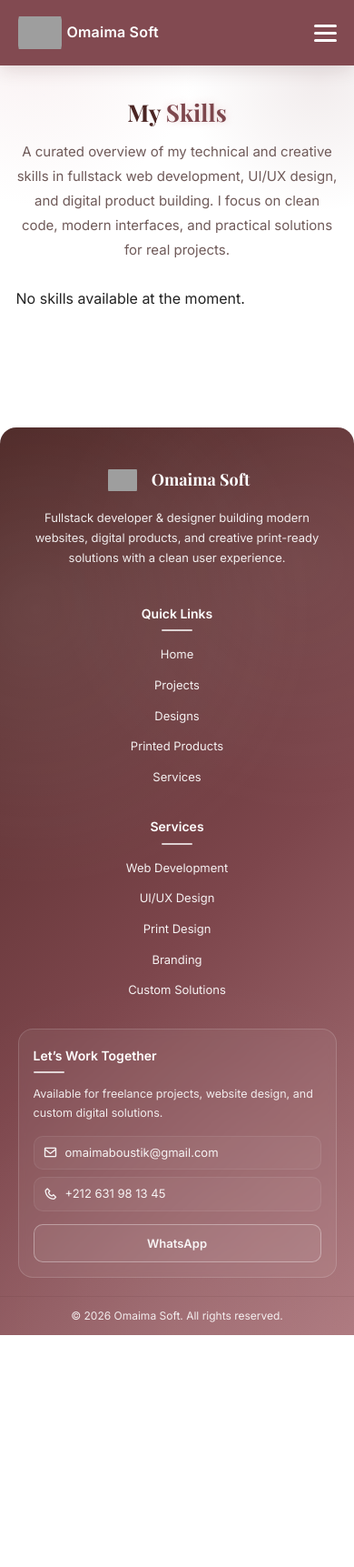
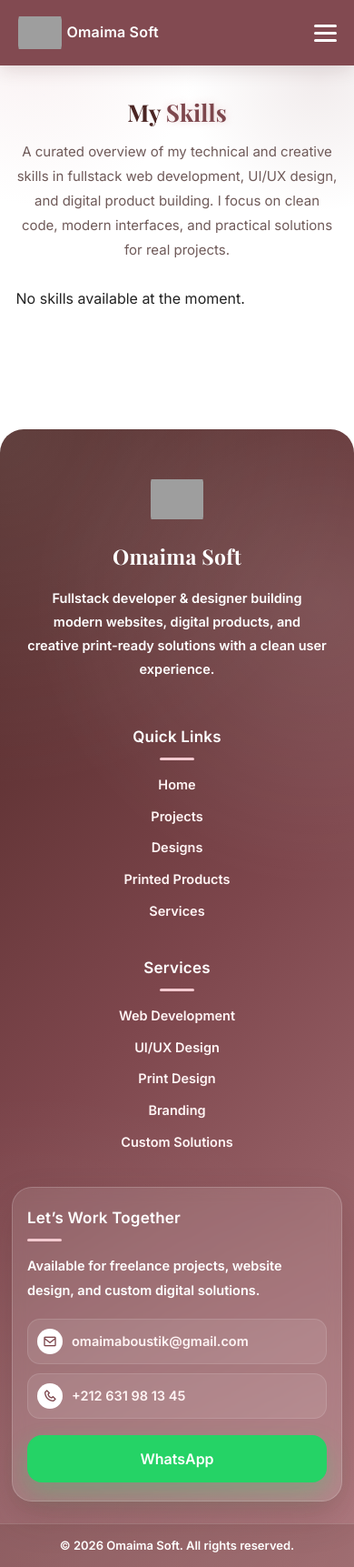
Before and after one commit to omaimasoft/my-portfolio, a Django app: page /skills/ in a window 390 px wide. Shown: the whole page at 91% size. Before the commit the page ends 1468 px from the top, so only its background shows below. Run offline with Django 5.2, Linux system fonts and the light colour scheme; data that the repository does not hold is empty; grey boxes are pictures that could not be loaded.

Commit message:
Update project

```diff
--- a/projects/static/css/style.css
+++ b/projects/static/css/style.css
@@ -186,405 +186,596 @@ body{
   }
 }
 
-/* ===============================
-   FOOTER PREMIUM
-================================ */
-.footer-premium{
+
+/* ======================================================
+   FOOTER - OMAIMA SOFT CLEAN STYLE
+   فوتر احترافي، خفيف، ومتجاوب مع الهاتف
+   ====================================================== */
+
+.footer-premium {
   position: relative;
   margin-top: 80px;
-  background: linear-gradient(135deg, var(--brand-900) 0%, var(--brand-700) 55%, var(--brand-300) 140%);
+  overflow: hidden;
   color: #fff;
-  overflow: hidden;
+  background:
+    radial-gradient(circle at top left, rgba(255, 255, 255, 0.12), transparent 30%),
+    linear-gradient(135deg, #4b2523 0%, #7d464c 48%, #d6a3a9 140%);
 }
 
-.footer-overlay{
+/* طبقة زخرفية خفيفة */
+.footer-overlay {
   position: absolute;
   inset: 0;
+  pointer-events: none;
   background:
-    radial-gradient(circle at 10% 20%, rgba(255,255,255,.10), transparent 35%),
-    radial-gradient(circle at 85% 15%, rgba(255,255,255,.08), transparent 30%),
-    radial-gradient(circle at 50% 100%, rgba(255,255,255,.06), transparent 40%);
-  pointer-events: none;
+    radial-gradient(circle at 90% 15%, rgba(255,255,255,0.12), transparent 28%),
+    radial-gradient(circle at 10% 90%, rgba(255,255,255,0.08), transparent 34%);
 }
 
-.footer-inner{
+/* الشبكة الرئيسية */
+.footer-inner {
   position: relative;
   z-index: 1;
-  max-width: 1250px;
+  width: min(1200px, 100% - 40px);
   margin: 0 auto;
-  padding: 70px 8% 35px;
+  padding: 64px 0 36px;
+
   display: grid;
-  grid-template-columns: 1.4fr 1fr 1fr 1.15fr;
-  gap: 35px;
+  grid-template-columns: 1.4fr 0.85fr 0.9fr 1.25fr;
+  gap: 34px;
   align-items: start;
 }
 
-/* Footer brand */
-.footer-logo{
+/* ======================================================
+   BRAND / LOGO
+   ====================================================== */
+
+.footer-brand {
+  max-width: 360px;
+}
+
+.footer-logo {
   display: flex;
   align-items: center;
-  gap: 12px;
-  margin-bottom: 14px;
+  gap: 14px;
+  margin-bottom: 16px;
 }
 
-.footer-logo img{
-  width: 80px;
-  height: 80px;
+.footer-logo img {
+  width: 100px;
+  height: 100px;
   object-fit: contain;
-  border-radius: 10px;
-  padding: 4px;
+  border-radius: 16px;
+  padding: 6px;
 }
 
-.footer-logo h3{
+.footer-logo h3 {
   margin: 0;
-  font-size: 20px;
-  font-weight: 700;
+  color: #ffffff;
+  font-size: 22px;
+  font-weight: 800;
+  letter-spacing: 0.2px;
 }
 
-.footer-desc{
-  margin: 0 0 18px;
-  max-width: 330px;
-  color: rgba(255,255,255,.9);
+.footer-desc {
+  margin: 0 0 22px;
+  color: rgba(255,255,255,0.86);
+  font-size: 14px;
   line-height: 1.8;
-  font-size: 14px;
 }
 
-.footer-social{
+/* ======================================================
+   SOCIAL ICONS
+   ====================================================== */
+
+.footer-social {
   display: flex;
   flex-wrap: wrap;
   gap: 10px;
 }
 
-.footer-social a{
-  width: 38px;
-  height: 38px;
-  border-radius: 50%;
-  border: 1px solid rgba(255,255,255,.25);
+.footer-social a {
+  width: 42px;
+  height: 42px;
   display: inline-flex;
   align-items: center;
   justify-content: center;
-  color: #fff;
+
+  border-radius: 50%;
+  color: #ffffff;
   text-decoration: none;
-  background: rgba(255,255,255,.06);
-  transition: all .25s ease;
+  font-size: 19px;
+
+  background: rgba(255, 255, 255, 0.1);
+  border: 1px solid rgba(255,255,255,0.20);
+  transition: 0.25s ease;
 }
 
-.footer-social a:hover{
-  transform: translateY(-2px);
-  background: rgba(255,255,255,.16);
-  border-color: rgba(255,255,255,.45);
+.footer-social a:hover {
+  transform: translateY(-4px);
+  background: #ffffff;
+  color: #7d464c;
+  box-shadow: 0 10px 24px rgba(0,0,0,0.16);
 }
 
-/* Footer columns */
-.footer-col h4{
-  margin: 2px 0 14px;
-  font-size: 15px;
-  font-weight: 700;
-  color: #fff;
+/* ======================================================
+   FOOTER COLUMNS
+   ====================================================== */
+
+.footer-col h4 {
   position: relative;
-  padding-bottom: 8px;
+  margin: 0 0 18px;
+  padding-bottom: 12px;
+  color: #ffffff;
+  font-size: 16px;
+  font-weight: 800;
 }
 
-.footer-col h4::after{
+.footer-col h4::after {
   content: "";
   position: absolute;
   left: 0;
   bottom: 0;
-  width: 34px;
-  height: 2px;
-  border-radius: 10px;
-  background: rgba(255,255,255,.75);
+
+  width: 38px;
+  height: 3px;
+  border-radius: 20px;
+  background: #f3c9cf;
 }
 
-.footer-col ul{
+.footer-col ul {
   list-style: none;
   margin: 0;
   padding: 0;
 }
 
-.footer-col li{
-  margin-bottom: 9px;
+.footer-col li {
+  margin-bottom: 11px;
 }
 
-.footer-col a{
-  color: rgba(255,255,255,.92);
+.footer-col a {
+  color: rgba(255,255,255,0.82);
   text-decoration: none;
   font-size: 14px;
-  transition: all .22s ease;
+  line-height: 1.5;
+  transition: 0.22s ease;
 }
 
-.footer-col a:hover{
-  color: #fff;
-  padding-left: 4px;
+.footer-col a:hover {
+  color: #ffffff;
+  padding-left: 6px;
 }
 
-/* ===============================
-   CONTACT CARD (Professional)
-================================ */
-.footer-contact-card{
-  background: rgba(255,255,255,.06);
-  border: 1px solid rgba(255,255,255,.15);
-  border-radius: 16px;
-  padding: 16px;
-  backdrop-filter: blur(4px);
+/* ======================================================
+   CONTACT CARD
+   ====================================================== */
+
+.footer-contact-card {
+  padding: 22px;
+  border-radius: 24px;
+
+  background: rgba(255,255,255,0.11);
+  border: 1px solid rgba(255,255,255,0.18);
+  box-shadow: 0 18px 40px rgba(75, 37, 35, 0.20);
+  backdrop-filter: blur(8px);
 }
 
-.footer-contact-card h4{
+.footer-contact-card h4 {
   margin-top: 0;
 }
 
-.footer-contact-text{
-  margin: 0 0 14px;
-  font-size: 13px;
-  line-height: 1.7;
-  color: rgba(255,255,255,.88);
+.footer-contact-text {
+  margin: 0 0 18px;
+  color: rgba(255,255,255,0.84);
+  font-size: 13.5px;
+  line-height: 1.75;
 }
 
-.footer-contact-list{
+.footer-contact-list {
   display: flex;
   flex-direction: column;
-  gap: 8px;
-  margin-bottom: 14px;
+  gap: 10px;
+  margin-bottom: 18px;
 }
 
-.contact-item{
+.contact-item {
   display: flex;
   align-items: center;
-  gap: 8px;
+  gap: 10px;
+
+  padding: 11px 12px;
+  border-radius: 14px;
+
+  color: #ffffff;
   text-decoration: none;
-  color: rgba(255,255,255,.95);
   font-size: 13px;
-  line-height: 1.5;
-  padding: 8px 10px;
-  border-radius: 10px;
-  background: rgba(255,255,255,.04);
-  border: 1px solid rgba(255,255,255,.08);
-  transition: all .2s ease;
+
+  background: rgba(255,255,255,0.09);
+  border: 1px solid rgba(255,255,255,0.12);
+  transition: 0.25s ease;
 }
 
-.contact-item i{
-  font-size: 16px;
+.contact-item i {
+  width: 28px;
+  height: 28px;
   flex-shrink: 0;
-}
 
-a.contact-item:hover{
-  background: rgba(255,255,255,.1);
-  border-color: rgba(255,255,255,.18);
-  transform: translateY(-1px);
-}
-
-.footer-contact-actions{
-  display: flex;
-  gap: 8px;
-  flex-wrap: wrap;
-}
-
-/* Primary CTA */
-.footer-cta{
   display: inline-flex;
   align-items: center;
   justify-content: center;
-  margin-top: 0;
-  padding: 10px 16px;
-  border-radius: 10px;
-  text-decoration: none;
-  color: var(--brand-900);
-  background: #fff;
-  font-weight: 700;
-  font-size: 13px;
-  transition: all .25s ease;
-  flex: 1;
-  min-width: 130px;
-  text-align: center;
+
+  border-radius: 50%;
+  color: #7d464c;
+  background: #ffffff;
+  font-size: 16px;
 }
 
-.footer-cta:hover{
-  transform: translateY(-2px);
-  box-shadow: 0 10px 20px rgba(0,0,0,.15);
+.contact-item span {
+  word-break: break-word;
 }
 
-/* Secondary CTA */
-.footer-cta-outline{
-  flex: 1;
-  min-width: 110px;
+.contact-item:hover {
+  transform: translateY(-2px);
+  background: rgba(255,255,255,0.16);
+  padding-left: 12px;
+}
+
+/* ======================================================
+   WHATSAPP BUTTON
+   ====================================================== */
+
+.footer-contact-actions {
+  display: flex;
+  gap: 10px;
+}
+
+.footer-cta-outline {
+  width: 100%;
+  min-height: 44px;
+
   display: inline-flex;
   align-items: center;
   justify-content: center;
-  padding: 10px 14px;
-  border-radius: 10px;
+
+  border-radius: 14px;
   text-decoration: none;
-  color: #fff;
-  border: 1px solid rgba(255,255,255,.35);
-  background: rgba(255,255,255,.05);
-  font-weight: 600;
-  font-size: 13px;
-  transition: all .25s ease;
+
+  color: #4b2523;
+  background: #ffffff;
+  font-size: 14px;
+  font-weight: 800;
+
+  border: 1px solid rgba(255,255,255,0.25);
+  transition: 0.25s ease;
 }
 
-.footer-cta-outline:hover{
-  background: rgba(255,255,255,.14);
-  transform: translateY(-2px);
+.footer-cta-outline:hover {
+  transform: translateY(-3px);
+  background: #fff3f5;
+  box-shadow: 0 12px 24px rgba(0,0,0,0.18);
 }
 
-/* Bottom */
-.footer-bottom{
+/* ======================================================
+   BOTTOM
+   ====================================================== */
+
+.footer-bottom {
   position: relative;
   z-index: 1;
-  border-top: 1px solid var(--line);
+
+  border-top: 1px solid rgba(255,255,255,0.16);
+  padding: 16px 20px;
   text-align: center;
-  padding: 14px 8%;
+  background: rgba(75, 37, 35, 0.16);
 }
 
-.footer-bottom p{
+.footer-bottom p {
   margin: 0;
-  color: rgba(255,255,255,.88);
+  color: rgba(255,255,255,0.82);
   font-size: 13px;
 }
 
-/* ===============================
+/* ======================================================
    TABLET
-================================ */
-@media (max-width: 992px){
-  .footer-premium{
+   ====================================================== */
+
+@media (max-width: 992px) {
+  .footer-premium {
     margin-top: 60px;
   }
 
-  .footer-inner{
+  .footer-inner {
+    width: min(100% - 32px, 900px);
     grid-template-columns: 1fr 1fr;
-    gap: 26px;
-    padding: 55px 6% 28px;
+    gap: 28px;
+    padding: 54px 0 30px;
   }
 
-  .footer-desc{
+  .footer-brand {
     max-width: 100%;
+  }
+
+  .footer-contact-card {
+    grid-column: span 2;
   }
 }
 
-/* ===============================
+/* ======================================================
    MOBILE
-================================ */
-@media (max-width: 600px){
-  .footer-premium{
-    margin-top: 40px;
-    border-top-left-radius: 18px;
-    border-top-right-radius: 18px;
+   ====================================================== */
+
+@media (max-width: 600px) {
+  .footer-premium {
+    margin-top: 42px;
+    border-top-left-radius: 26px;
+    border-top-right-radius: 26px;
   }
 
-  .footer-inner{
+  .footer-inner {
+    width: min(100% - 26px, 520px);
     grid-template-columns: 1fr;
-    gap: 22px;
-    padding: 38px 5% 20px;
+    gap: 28px;
+    padding: 42px 0 24px;
   }
 
-  .footer-col,
-  .footer-brand{
+  .footer-brand,
+  .footer-col {
     text-align: center;
   }
 
-  .footer-logo{
+  .footer-logo {
     justify-content: center;
-    margin-bottom: 10px;
+    flex-direction: column;
+    gap: 10px;
+    margin-bottom: 14px;
   }
 
-  .footer-logo img{
+  .footer-logo img {
+    width: 70px;
+    height: 70px;
+  }
+
+  .footer-logo h3 {
+    font-size: 21px;
+  }
+
+  .footer-desc {
+    max-width: 330px;
+    margin: 0 auto 20px;
+    font-size: 13.5px;
+    line-height: 1.75;
+  }
+
+  .footer-social {
+    justify-content: center;
+  }
+
+  .footer-social a {
     width: 40px;
     height: 40px;
-  }
-
-  .footer-logo h3{
     font-size: 18px;
   }
 
-  .footer-desc{
-    margin: 0 auto 16px;
-    font-size: 13px;
-    line-height: 1.7;
+  .footer-col h4 {
+    display: inline-block;
+    margin-bottom: 14px;
+    font-size: 15px;
   }
 
-  .footer-social{
-    justify-content: center;
-    gap: 8px;
-  }
-
-  .footer-social a{
-    width: 36px;
-    height: 36px;
-  }
-
-  .footer-col h4{
-    margin-bottom: 12px;
-    font-size: 14px;
-    display: inline-block;
-  }
-
-  .footer-col h4::after{
+  .footer-col h4::after {
     left: 50%;
     transform: translateX(-50%);
   }
 
-  .footer-col li{
-    margin-bottom: 8px;
+  .footer-col li {
+    margin-bottom: 9px;
   }
 
-  .footer-col a{
-    font-size: 13px;
+  .footer-col a {
+    font-size: 13.5px;
   }
 
-  .footer-col a:hover{
+  .footer-col a:hover {
     padding-left: 0;
   }
 
-  /* Contact card better readability on mobile */
-  .footer-contact-card{
+  .footer-contact-card {
+    grid-column: auto;
+    padding: 20px 16px;
+    border-radius: 22px;
     text-align: left;
   }
 
-  .footer-contact-card h4::after{
+  .footer-contact-card h4 {
+    text-align: left;
+  }
+
+  .footer-contact-card h4::after {
     left: 0;
     transform: none;
   }
 
-  .footer-contact-text{
-    font-size: 12.5px;
+  .footer-contact-text {
+    font-size: 13px;
   }
 
-  .contact-item{
+  .contact-item {
     font-size: 12.5px;
+    padding: 10px;
   }
 
-  .footer-contact-actions{
-    flex-direction: column;
+  .footer-bottom {
+    padding: 14px 18px;
   }
 
-  .footer-cta,
-  .footer-cta-outline{
-    width: 100%;
-  }
-
-  .footer-bottom{
-    padding: 12px 5%;
-  }
-
-  .footer-bottom p{
+  .footer-bottom p {
     font-size: 12px;
     line-height: 1.5;
   }
 }
 
-/* ===============================
-   VERY SMALL PHONES
-================================ */
-@media (max-width: 360px){
-  .footer-inner{
-    padding-left: 4%;
-    padding-right: 4%;
+/* ======================================================
+   VERY SMALL PHONE
+   ====================================================== */
+
+@media (max-width: 380px) {
+  .footer-inner {
+    width: min(100% - 20px, 520px);
   }
 
-  .footer-logo h3{
-    font-size: 17px;
+  .footer-logo img {
+    width: 58px;
+    height: 58px;
   }
 
-  .footer-desc{
-    font-size: 12.5px;
+  .footer-logo h3 {
+    font-size: 19px;
+  }
+
+  .footer-desc {
+    font-size: 13px;
+  }
+
+  .contact-item {
+    align-items: flex-start;
+  }
+
+  .contact-item i {
+    margin-top: 1px;
   }
 }
+
+/* ======================================================
+   FOOTER TEXT FIX - كتابة أوضح وأثقل
+   ضعي هذا الكود في آخر ملف CSS
+   ====================================================== */
+
+/* اسم الموقع */
+.footer-logo h3 {
+  font-size: 24px !important;
+  font-weight: 900 !important;
+  color: #ffffff !important;
+  letter-spacing: 0.3px;
+}
+
+/* وصف الفوتر */
+.footer-desc {
+  font-size: 15px !important;
+  font-weight: 600 !important;
+  line-height: 1.8 !important;
+  color: #ffffff !important;
+}
+
+/* عناوين الأعمدة */
+.footer-col h4 {
+  font-size: 18px !important;
+  font-weight: 900 !important;
+  color: #ffffff !important;
+  letter-spacing: 0.2px;
+}
+
+/* روابط الفوتر */
+.footer-col a {
+  font-size: 15px !important;
+  font-weight: 700 !important;
+  color: #fff4f4 !important;
+}
+
+/* عند المرور على الروابط */
+.footer-col a:hover {
+  color: #ffffff !important;
+}
+
+/* نص بطاقة التواصل */
+.footer-contact-text {
+  font-size: 14.5px !important;
+  font-weight: 600 !important;
+  color: #ffffff !important;
+  line-height: 1.8 !important;
+}
+
+/* الإيميل والهاتف */
+.contact-item {
+  font-size: 14px !important;
+  font-weight: 700 !important;
+  color: #ffffff !important;
+}
+
+/* زر واتساب */
+.footer-cta-outline {
+  font-size: 15px !important;
+  font-weight: 900 !important;
+}
+
+/* حقوق النشر */
+.footer-bottom p {
+  font-size: 14px !important;
+  font-weight: 600 !important;
+  color: #ffffff !important;
+}
+
+/* الهاتف */
+@media (max-width: 600px) {
+  .footer-logo h3 {
+    font-size: 23px !important;
+  }
+
+  .footer-desc {
+    font-size: 14.5px !important;
+    font-weight: 600 !important;
+  }
+
+  .footer-col h4 {
+    font-size: 17px !important;
+  }
+
+  .footer-col a {
+    font-size: 14.5px !important;
+    font-weight: 700 !important;
+  }
+
+  .contact-item {
+    font-size: 13.5px !important;
+    font-weight: 700 !important;
+  }
+
+  .footer-bottom p {
+    font-size: 13px !important;
+  }
+}
+.footer-premium {
+  font-family: "Inter", Arial, sans-serif;
+}
+/* ======================================================
+   FIX WHATSAPP BUTTON IN FOOTER
+   إصلاح زر واتساب في الفوتر
+   ====================================================== */
+
+.footer-contact-card .footer-contact-actions .footer-cta-outline,
+.footer-contact-card a.footer-cta-outline {
+  background: #25D366 !important;
+  color: #ffffff !important;
+  border: 2px solid #25D366 !important;
+
+  min-height: 52px;
+  border-radius: 16px;
+
+  display: inline-flex;
+  align-items: center;
+  justify-content: center;
+
+  font-size: 16px !important;
+  font-weight: 900 !important;
+  text-decoration: none !important;
+
+  box-shadow: 0 12px 26px rgba(37, 211, 102, 0.28);
+  transition: 0.25s ease;
+}
+
+.footer-contact-card .footer-contact-actions .footer-cta-outline:hover,
+.footer-contact-card a.footer-cta-outline:hover {
+  background: #1ebe5d !important;
+  color: #ffffff !important;
+  transform: translateY(-3px);
+  box-shadow: 0 16px 32px rgba(37, 211, 102, 0.36);
+}
```
